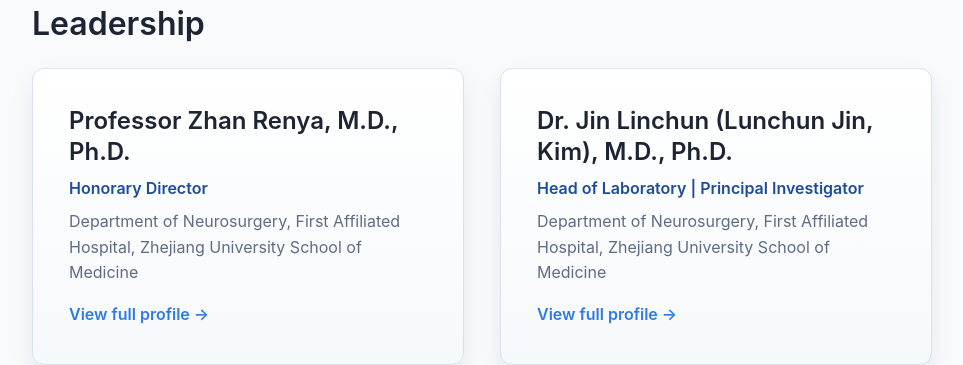
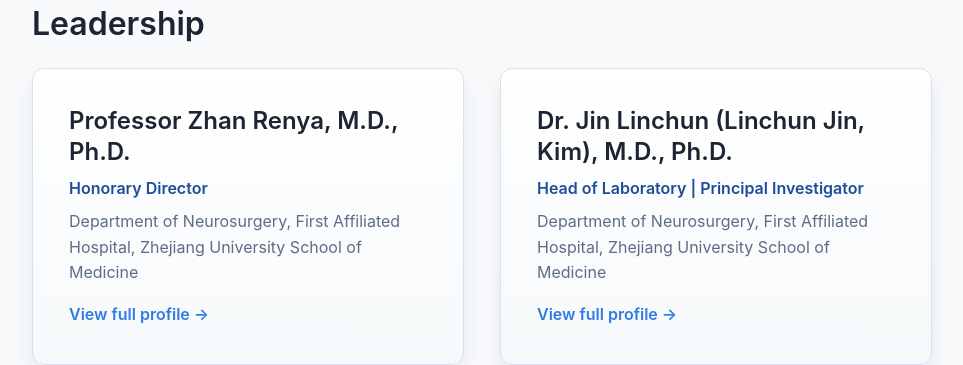
Before and after one commit to Zhan-JinLab/Zhan-JinLab.github.io, a Jekyll site: the page built from leaders.md, in a window 1280 px wide and 900 px high, scrolled down 417 px. Shown: the part 154-519 px from the top of the window, without its empty margins (158-1121 px from the left). Built offline with Jekyll 4.4.1, drawn with Linux system fonts in a browser that asks for light colours; some of the changed text lies outside the part shown.

Commit message:
Update Jin name ordering (Linchun Jin, Kim) in leaders

```diff
--- a/leaders.md
+++ b/leaders.md
@@ -17,7 +17,7 @@ subtitle: Leadership in neurosurgery, neuro-oncology, and tumor immunotherapy
     </div>
     <div class="leader-card">
         <div class="leader-meta">
-            <h3>Dr. Jin Linchun (Lunchun Jin, Kim), M.D., Ph.D.</h3>
+            <h3>Dr. Jin Linchun (Linchun Jin, Kim), M.D., Ph.D.</h3>
             <p class="role">Head of Laboratory | Principal Investigator</p>
             <p class="affil">Department of Neurosurgery, First Affiliated Hospital, Zhejiang University School of Medicine</p>
             <a class="leader-link" href="#jin-linchun">View full profile →</a>
@@ -73,7 +73,7 @@ subtitle: Leadership in neurosurgery, neuro-oncology, and tumor immunotherapy
         <img src="{{ '/assets/images/JinLinchun.jpg' | relative_url }}" alt="Dr. Jin Linchun portrait">
     </div>
     <div class="profile-body">
-        <h3>Dr. Jin Linchun (Lunchun Jin, Kim), M.D., Ph.D.</h3>
+        <h3>Dr. Jin Linchun (Linchun Jin, Kim), M.D., Ph.D.</h3>
         <p class="title">Head of Laboratory | Principal Investigator</p>
         <p class="title">Department of Neurosurgery, First Affiliated Hospital, Zhejiang University School of Medicine</p>
         <p><strong>Contact:</strong> linchun.jin@zju.edu.cn</p>
```
Also changed, not shown: zh/leaders.md (+2 -2 lines).
